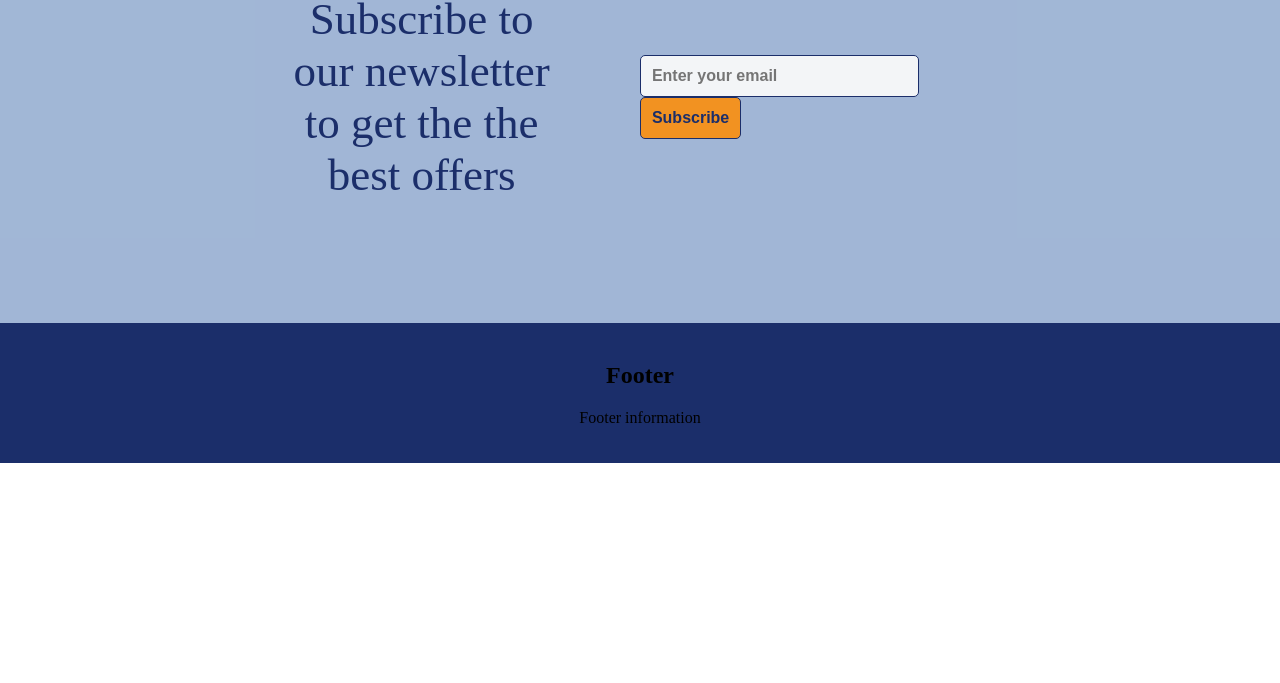
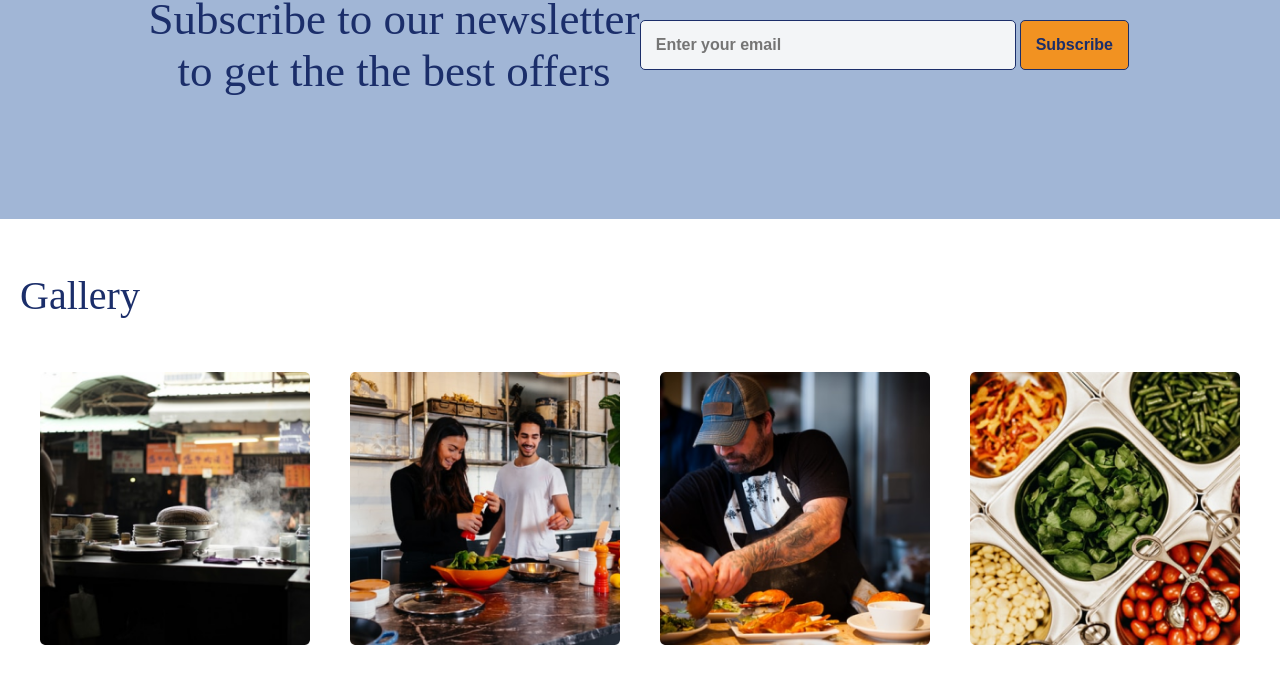
Before and after one commit to eamtcPROG/restaurant-site-demo, a plain HTML site: page index.html in a window 1280 px wide. Shown: the part 1795-2478 px from the top of the page. Before the commit the page ends 2258 px from the top, so only its background shows below. Drawn offline with Linux system fonts and the light colour scheme.

Commit message:
Gallery and footer

```diff
--- a/index.html
+++ b/index.html
@@ -196,9 +196,44 @@
         </div>
       </div>
     </div>
+    <div class="gallery">
+      <div class="content">
+        <div class="product-title">
+          <h2>Gallery</h2>
+        </div>
+        <ul>
+          <li>
+            <div>
+              <img src="images/g1.png" alt="g1" width="auto" />
+            </div>
+          </li>
+          <li>
+            <div>
+              <img src="images/g2.png" alt="g2" width="auto" />
+            </div>
+          </li>
+          <li>
+            <div>
+              <img src="images/g3.png" alt="g3" width="auto" />
+            </div>
+          </li>
+          <li>
+            <div>
+              <img src="images/g4.png" alt="g4" width="auto" />
+            </div>
+          </li>
+        </ul>
+      </div>
+    </div>
     <div class="footer">
-      <h2>Footer</h2>
-      <p>Footer information</p>
+      <div class="content">
+        <div>
+          <img src="images/logo.png" alt="logo" width="100px" height="100px" />
+        </div>
+        <div>
+          <p>© 2024 Restaurant. All rights reserved.</p>
+        </div>
+      </div>
     </div>
   </body>
 </html>
--- a/reset.css
+++ b/reset.css
@@ -344,7 +344,7 @@ body {
 }
 
 .newsletter-block .content {
-  margin: 5% 20% 5% 20%;
+  margin: 5% 10% 5% 10%;
   width: 100%;
 }
 
@@ -358,7 +358,7 @@ body {
 }
 
 .newsletter-block .content .block .text {
-  width: 40%;
+  width: 50%;
   text-align: center;
 }
 
@@ -406,8 +406,54 @@ body {
   font-weight: 500;
 }
 
+
+.gallery {
+  width: 100%;
+}
+
+.gallery h2 {
+  color: #1b2e6a;
+  font-size: 40px;
+  font-weight: 500;
+}
+
+.gallery ul {
+  list-style-type: none;
+  margin: 0;
+  padding: 0;
+  overflow: hidden;
+  display: flex;
+  flex-direction: row;
+  justify-content: space-between;
+  align-items: center;
+  width: 100%;
+}
+
+.gallery ul li {
+  margin: 20px;
+  width: 25%;
+  display: flex;
+  flex-direction: column;
+  align-content: center;
+  justify-content: center;
+
+}
+.gallery ul li div {
+  width: 100%;
+}
+
+.gallery ul li div img{
+  width: 100%;
+}
+
 .footer {
   background-color: #1b2e6a;
-  padding: 20px;
-  text-align: center;
 }
+
+.footer .content {
+  padding: 0px 20px 0px 20px;
+  display: flex;
+  flex-direction: row;
+  justify-content: space-between;
+  align-items: center;
+}
```
Also changed, not shown: images/g1.png (added), images/g2.png (added), images/g3.png (added), images/g4.png (added).
